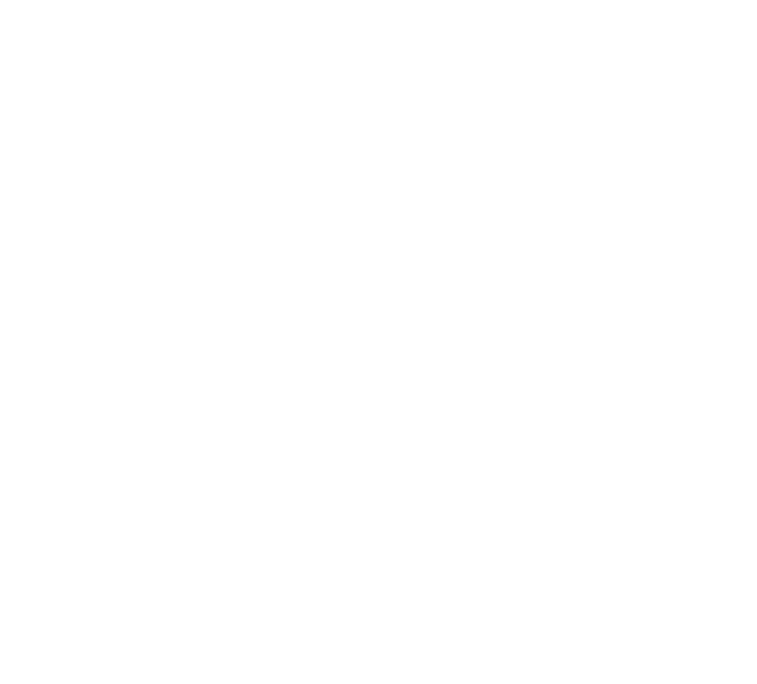
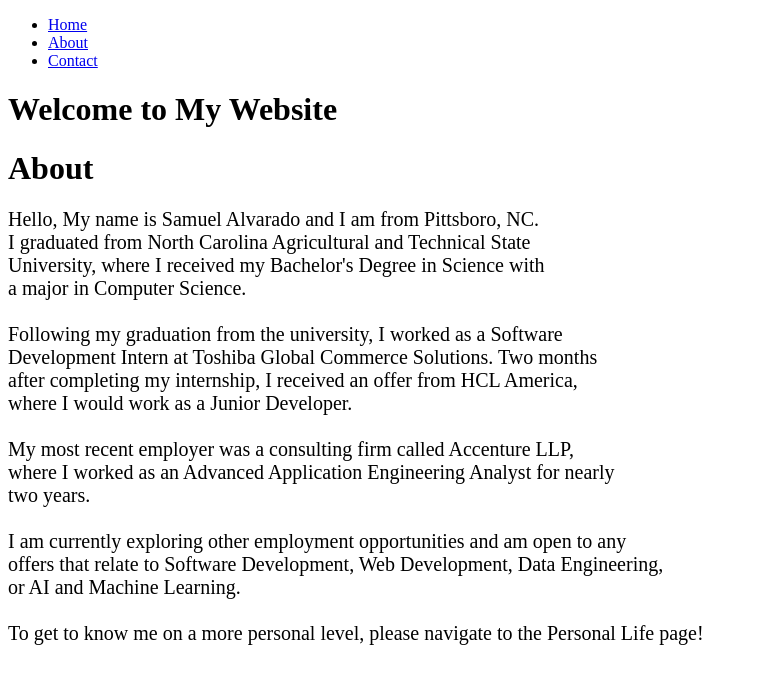
Before and after one commit to spalvarado/spalvarado.github.io, a JavaScript app: page /about in a window 1280 px wide. Before the commit this address had no page. Shown: the top 684 px of the page, without its empty margins (0-757 px from the left). Built offline with nearby package versions, Linux system fonts and the light colour scheme.

Commit message:
Skeleton Construction

```diff
--- a/src/index.js
+++ b/src/index.js
@@ -1,18 +1,25 @@
-import React from 'react';
-import ReactDOM from 'react-dom/client';
+import ReactDOM from "react-dom/client";
+import { BrowserRouter, Routes, Route } from "react-router-dom";
+import Layout from "./pages/layout"
+import Home from "./pages/home";
+import Contact from "./pages/Contact";
+import NoPage from "./pages/NoPage";
+import About from "./pages/About";
 
-import './index.css';
-import App from './App';
-import reportWebVitals from './reportWebVitals';
+export default function App() {
+    return (
+        <BrowserRouter>
+            <Routes>
+                <Route path="/" element={<Layout />}>
+                    <Route index element={<Home />} />
+                    <Route path="contact" element={<Contact />} />
+                    <Route path="about" element={<About />} />
+                    <Route path="*" element={<NoPage />} />
+                </Route>
+            </Routes>
+        </BrowserRouter>
+    );
+}
 
 const root = ReactDOM.createRoot(document.getElementById('root'));
-root.render(
-  <React.StrictMode>
-    <App />
-  </React.StrictMode>
-);
-
-// If you want to start measuring performance in your app, pass a function
-// to log results (for example: reportWebVitals(console.log))
-// or send to an analytics endpoint. Learn more: https://bit.ly/CRA-vitals
-reportWebVitals();
+root.render(<App />);
--- /dev/null
+++ b/src/pages/About.js
@@ -0,0 +1,27 @@
+const Home = () => {
+    return ( <>
+            <h1>About</h1>
+            <div>
+                <p style={{fontSize:"20px"}}>Hello, My name is Samuel Alvarado and I am from Pittsboro, NC.<br/>
+                I graduated from North Carolina Agricultural and Technical State <br/>
+                University, where I received my Bachelor's Degree in Science with <br/>
+                a major in Computer Science.<br/><br/>
+                Following my graduation from the university, I worked as a Software<br/>
+                Development Intern at Toshiba Global Commerce Solutions. Two months<br/>
+                after completing my internship, I received an offer from HCL America,<br/>
+                where I would work as a Junior Developer.<br/><br/>
+                My most recent employer was a consulting firm called Accenture LLP, <br/>
+                where I worked as an Advanced Application Engineering Analyst for nearly<br/>
+                two years. <br/><br/>
+                I am currently exploring other employment opportunities and am open to any<br/>
+                offers that relate to Software Development, Web Development, Data Engineering,<br/>
+                or AI and Machine Learning.<br/><br/>
+
+                To get to know me on a more personal level, please navigate to the Personal Life page!
+                </p>
+            </div>
+        </>
+    )
+};
+
+export default Home;
--- /dev/null
+++ b/src/pages/Contact.js
@@ -0,0 +1,9 @@
+const Home = () => {
+    return ( <>
+            <h1>Contact</h1>
+            <h2>Pelon</h2>
+        </>
+    )
+};
+
+export default Home;
--- /dev/null
+++ b/src/pages/NoPage.js
@@ -0,0 +1,8 @@
+const Home = () => {
+    return ( <>
+            <h1>404 ERROR PAGE NOT FOUND</h1>
+        </>
+    )
+};
+
+export default Home;
--- /dev/null
+++ b/src/pages/home.js
@@ -0,0 +1,9 @@
+const Home = () => {
+    return ( <>
+    <h1>Home</h1>
+    <h2>Pelon</h2>
+        </>
+)
+};
+
+export default Home;
--- /dev/null
+++ b/src/pages/layout.js
@@ -0,0 +1,25 @@
+import { Outlet, Link } from "react-router-dom";
+
+const Layout = () => {
+    return (
+        <>
+            <nav>
+                <ul>
+                    <li>
+                        <Link to="/">Home</Link>
+                    </li>
+                    <li>
+                        <Link to="/about">About</Link>
+                    </li>
+                    <li>
+                        <Link to="/contact">Contact</Link>
+                    </li>
+                </ul>
+            </nav>
+            <h1>Welcome to My Website</h1>
+            <Outlet />
+        </>
+    )
+};
+
+export default Layout;
```
